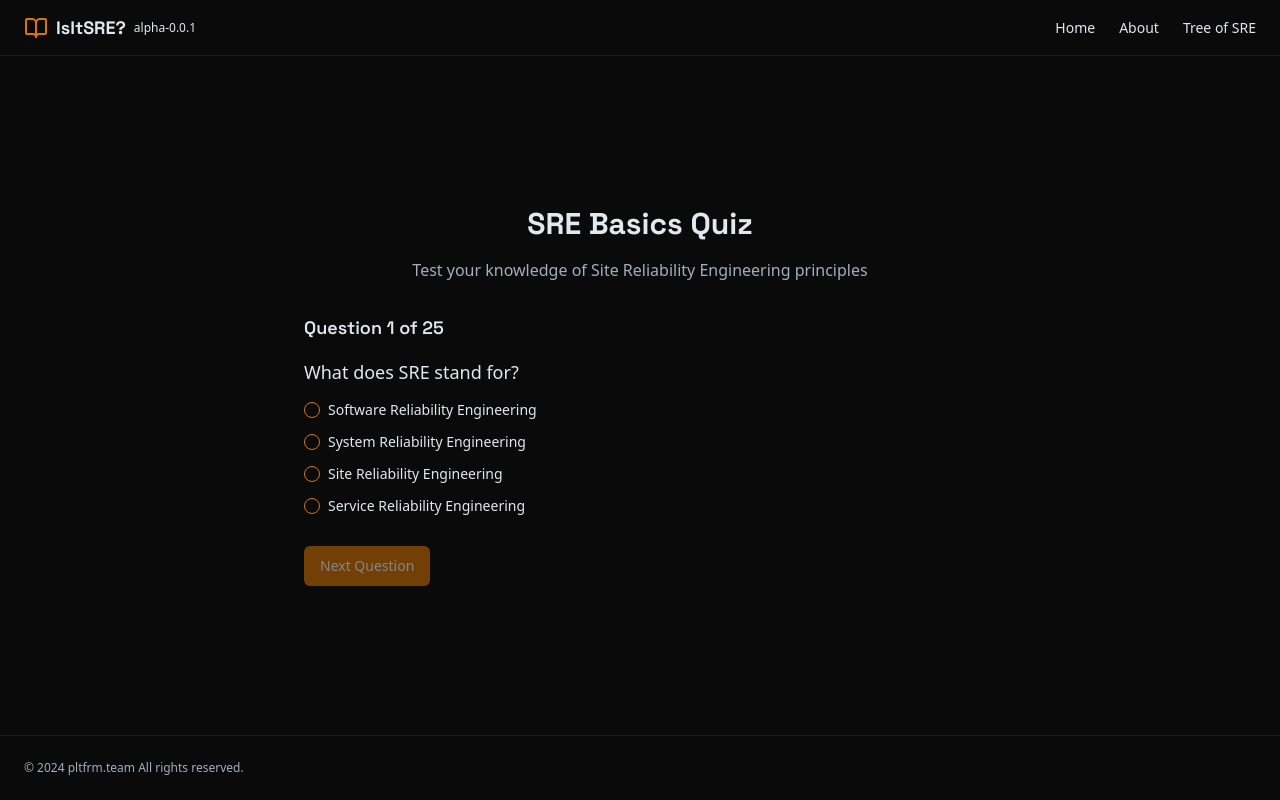
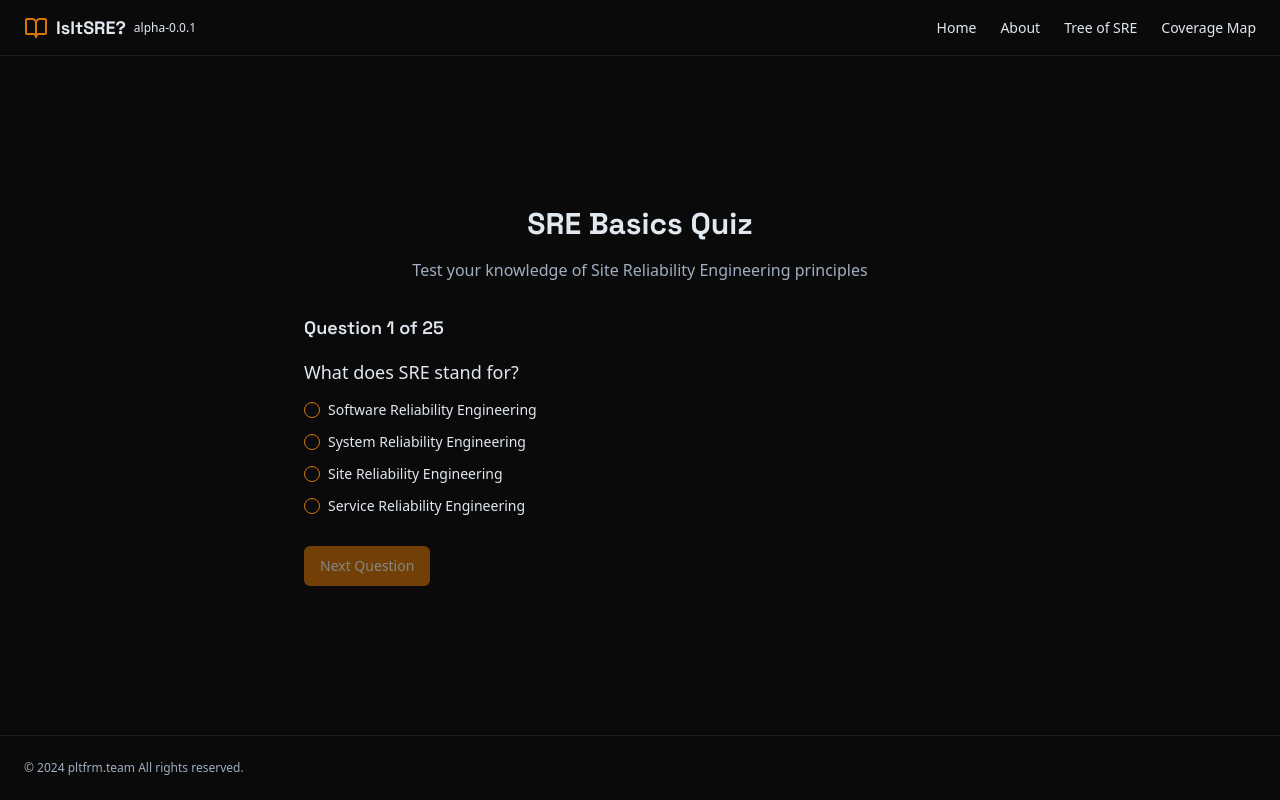
Before and after one commit to TheOpenTrustee/isitsre.com, a Next.js app: page /quiz in a window 1280 px wide. Built offline with nearby package versions, Linux system fonts and the light colour scheme.

Commit message:
feat: Add coverage map

```diff
--- a/src/app/layout.tsx
+++ b/src/app/layout.tsx
@@ -40,6 +40,9 @@ export default function RootLayout({
             <Link className="text-sm font-medium hover:text-[#D97706]" href="/tree">
               Tree of SRE
             </Link>
+            <Link className="text-sm font-medium hover:text-[#D97706]" href="/coverage">
+              Coverage Map
+            </Link>
             {/* <Link className="text-sm font-medium hover:text-[#D97706]" href="/recruiters">
               Recruiters
             </Link>
```
